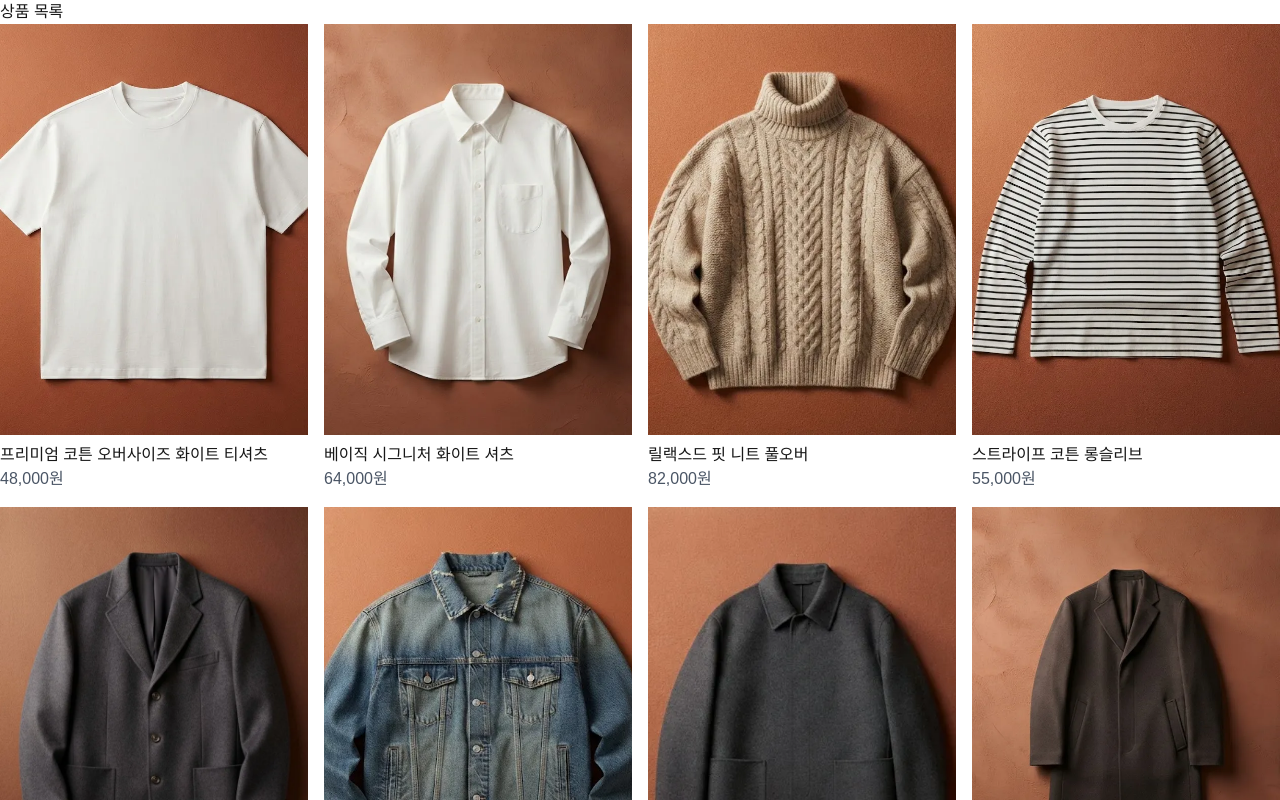
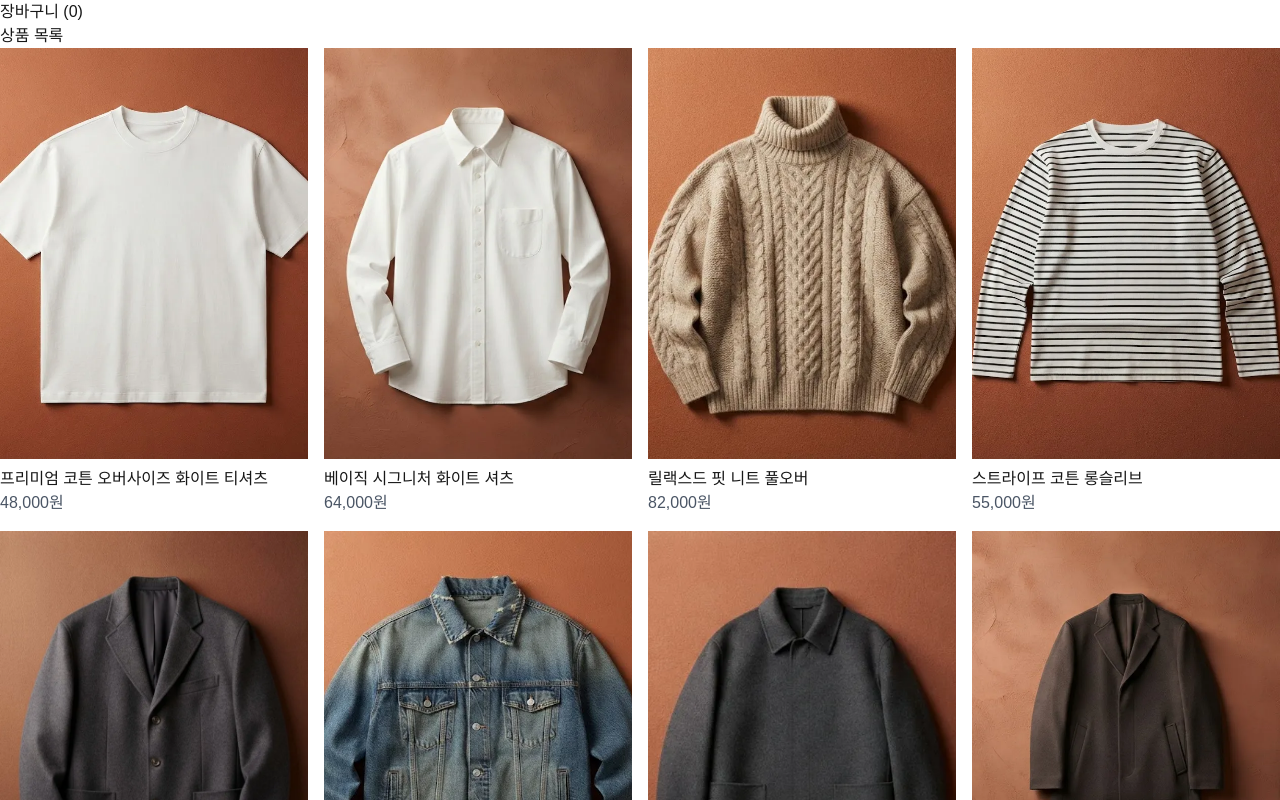
Before and after one commit to lym-bin/objet-b-next, a Next.js app: page /products in a window 1280 px wide. Shown: the top 800 px of the page. Built offline with nearby package versions, Linux system fonts and the light colour scheme.

Commit message:
feat: 레이아웃에 장바구니 Provider와 개수 표시 연결

```diff
--- a/app/layout.tsx
+++ b/app/layout.tsx
@@ -1,6 +1,8 @@
 import type { Metadata } from "next";
 import { Geist, Geist_Mono } from "next/font/google";
 import "./globals.css";
+import { CartProvider } from "@/context/CartContext";
+import CartCount from "@/components/CartCount";
 
 const geistSans = Geist({
   variable: "--font-geist-sans",
@@ -26,7 +28,12 @@ export default function RootLayout({ children }: LayoutProps<"/">) {
       lang="ko"
       className={`${geistSans.variable} ${geistMono.variable} h-full antialiased`}
     >
-      <body className="min-h-full flex flex-col">{children}</body>
+      <body className="min-h-full flex flex-col">
+        <CartProvider>
+          <CartCount />
+          {children}
+        </CartProvider>
+      </body>
     </html>
   );
 }
--- /dev/null
+++ b/components/CartCount.tsx
@@ -0,0 +1,10 @@
+// components/CartCount.tsx
+
+"use client";
+
+import { useCart } from "@/context/CartContext";
+
+export default function CartCount() {
+  const { totalCount } = useCart();
+  return <p>장바구니 ({totalCount})</p>;
+}
```
